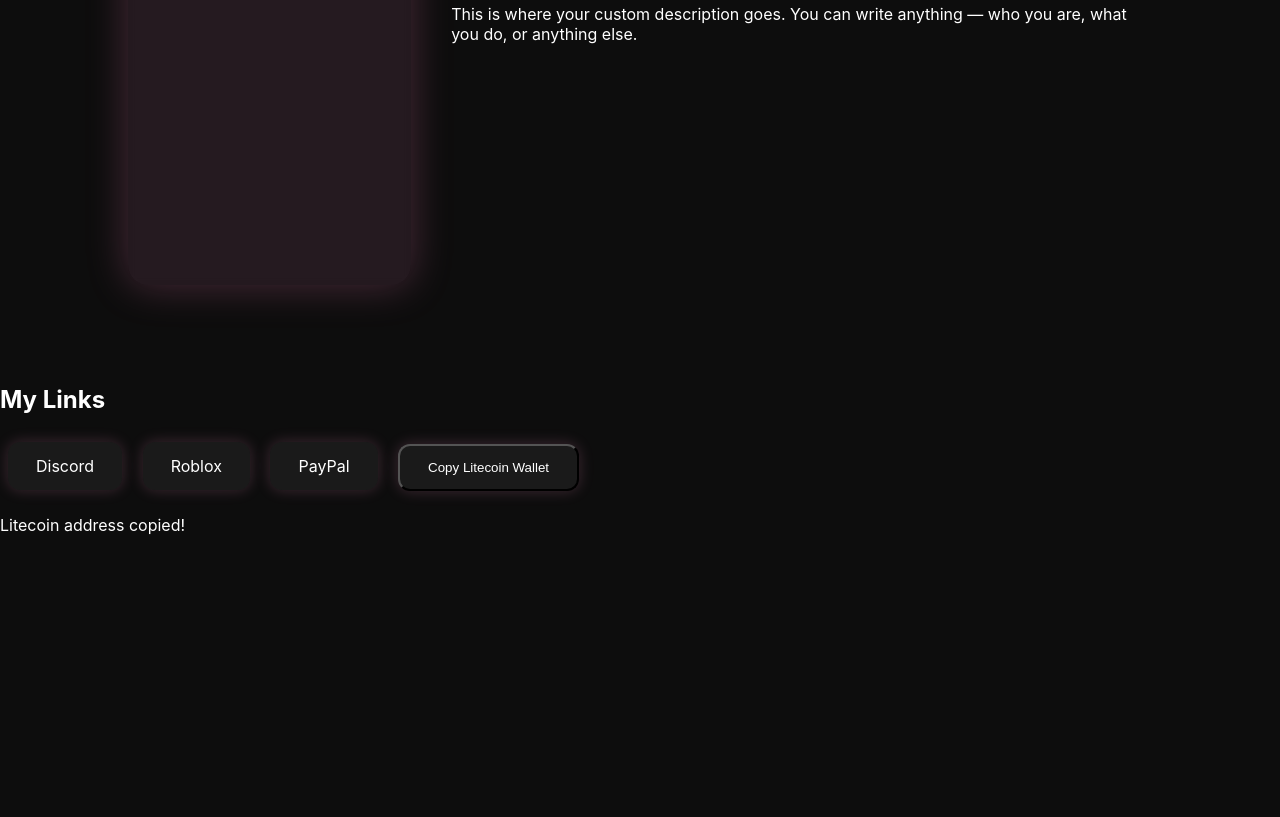
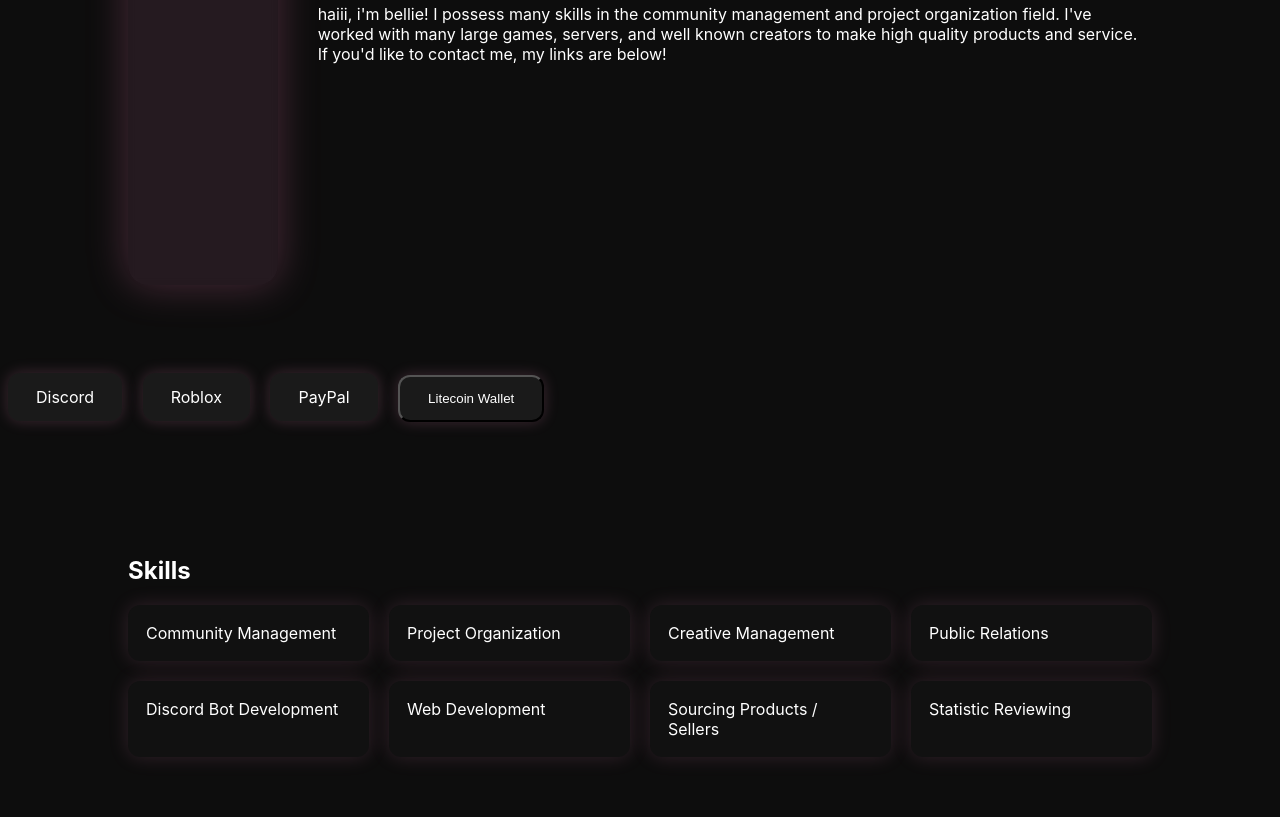
Before and after one commit to code3opsog/portfolio, a plain HTML site: page index.html in a window 1280 px wide. Shown: the part 145-962 px from the top of the page. Before the commit the page ends 800 px from the top, so only its background shows below. Drawn offline with Linux system fonts and the light colour scheme.

Commit message:
Add files via upload

```diff
--- a/index.html
+++ b/index.html
@@ -3,44 +3,41 @@
 <head>
   <meta charset="UTF-8" />
   <meta name="viewport" content="width=device-width, initial-scale=1.0" />
-  <title>Your Portfolio Hub</title>
+  <title>Bellie • Portfolio</title>
   <link rel="stylesheet" href="style.css" />
   <script src="script.js" defer></script>
 </head>
+<body>
+  <div id="particles"></div>
 
-<body>
-  <!-- Glow Particles -->
-  <div id="glow-container"></div>
-
-  <!-- HERO SECTION -->
   <section class="hero">
     <div class="hero-image"></div>
-
     <div class="hero-content">
-      <h1>Your Name</h1>
-      <p class="description">
-        This is where your custom description goes.
-        You can write anything — who you are, what you do,
-        or anything else.
-      </p>
+      <h1>Bellie</h1>
+      <p>haiii, i'm bellie! I possess many skills in the community management and project organization field. I've worked with many large games, servers, and well known creators to make high quality products and service. If you'd like to contact me, my links are below!</p>
     </div>
   </section>
 
-  <!-- LINKS SECTION -->
   <section class="links">
-    <h2>My Links</h2>
+    <a href="https://discord.gg/yzx" target="_blank" class="btn">Discord</a>
+    <a href="https://www.roblox.com/users/1104471604/profile" target="_blank" class="btn">Roblox</a>
+    <a href="https://paypal.me/Terbo7188" target="_blank" class="btn">PayPal</a>
+    <button onclick="copyLTC()" class="btn">Litecoin Wallet</button>
+    <p id="copy-alert">Address copied!</p>
+  </section>
 
-    <div class="link-buttons">
-      <a class="btn discord" href="YOUR_DISCORD_LINK" target="_blank">Discord</a>
-
-      <a class="btn roblox" href="YOUR_ROBLOX_PROFILE" target="_blank">Roblox</a>
-
-      <a class="btn paypal" href="YOUR_PAYPAL" target="_blank">PayPal</a>
-
-      <button class="btn litecoin" onclick="copyLTC()">Copy Litecoin Wallet</button>
+  <section class="skills">
+    <h2>Skills</h2>
+    <div class="skill-grid">
+      <span>Community Management</span>
+      <span>Project Organization</span>
+      <span>Creative Management</span>
+      <span>Public Relations</span>
+      <span>Discord Bot Development</span>
+      <span>Web Development</span>
+      <span>Sourcing Products / Sellers</span>
+      <span>Statistic Reviewing</span>
     </div>
-
-    <p id="copied-alert">Litecoin address copied!</p>
   </section>
 
 </body>
```
